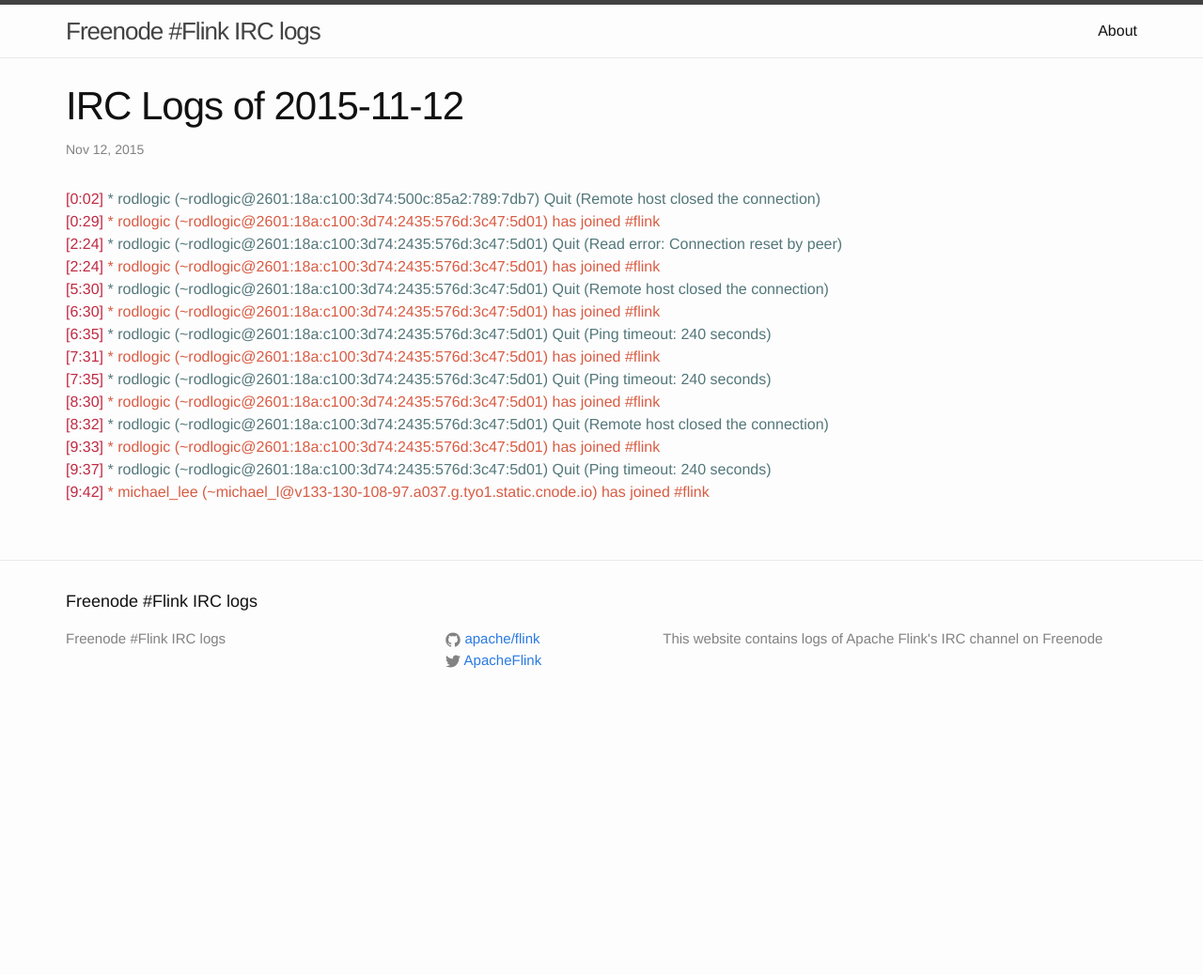
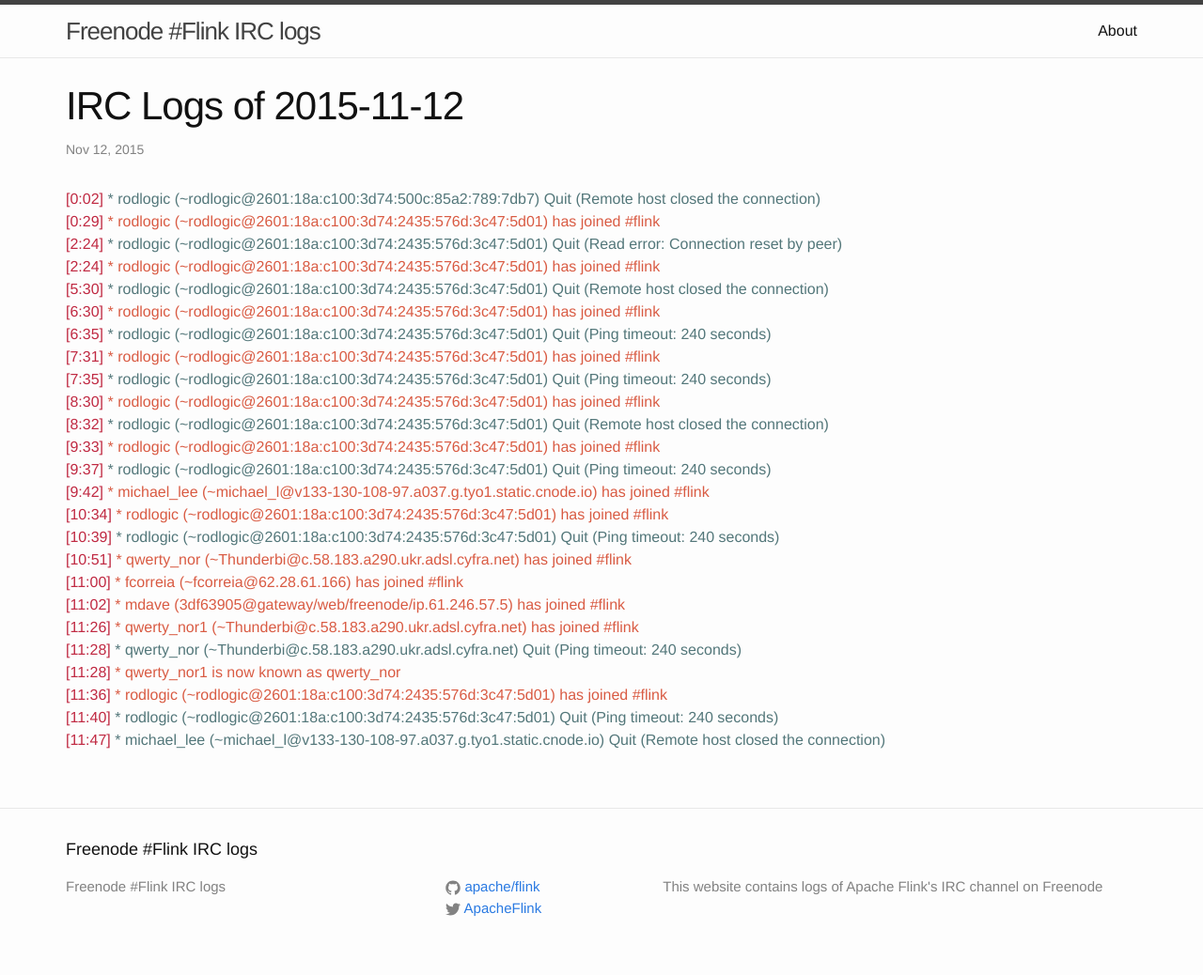
Before and after one commit to flink-irc-logs/flink-irc-logs.github.io, a Jekyll site: the page built from _posts/2015-11-12-logs.markdown, in a window 1280 px wide. Shown: the whole page at 94% size. Built offline with Jekyll 4.4.1, drawn with Linux system fonts in a browser that asks for light colours; before the commit the page ends 900 px from its top, so only the background shows below that.

Commit message:
Update of the logs on Thu Nov 12 12:20:27 CET 2015

```diff
--- a/_posts/2015-11-12-logs.markdown
+++ b/_posts/2015-11-12-logs.markdown
@@ -18,3 +18,14 @@
 <span class="irc-date">[9:33]</span> <span class="irc-green">* rodlogic (~rodlogic@2601:18a:c100:3d74:2435:576d:3c47:5d01) has joined #flink</span><br />
 <span class="irc-date">[9:37]</span> <span class="irc-navy">* rodlogic (~rodlogic@2601:18a:c100:3d74:2435:576d:3c47:5d01) Quit (Ping timeout: 240 seconds)</span><br />
 <span class="irc-date">[9:42]</span> <span class="irc-green">* michael_lee (~michael_l@v133-130-108-97.a037.g.tyo1.static.cnode.io) has joined #flink</span><br />
+<span class="irc-date">[10:34]</span> <span class="irc-green">* rodlogic (~rodlogic@2601:18a:c100:3d74:2435:576d:3c47:5d01) has joined #flink</span><br />
+<span class="irc-date">[10:39]</span> <span class="irc-navy">* rodlogic (~rodlogic@2601:18a:c100:3d74:2435:576d:3c47:5d01) Quit (Ping timeout: 240 seconds)</span><br />
+<span class="irc-date">[10:51]</span> <span class="irc-green">* qwerty_nor (~Thunderbi@c.58.183.a290.ukr.adsl.cyfra.net) has joined #flink</span><br />
+<span class="irc-date">[11:00]</span> <span class="irc-green">* fcorreia (~fcorreia@62.28.61.166) has joined #flink</span><br />
+<span class="irc-date">[11:02]</span> <span class="irc-green">* mdave (3df63905@gateway/web/freenode/ip.61.246.57.5) has joined #flink</span><br />
+<span class="irc-date">[11:26]</span> <span class="irc-green">* qwerty_nor1 (~Thunderbi@c.58.183.a290.ukr.adsl.cyfra.net) has joined #flink</span><br />
+<span class="irc-date">[11:28]</span> <span class="irc-navy">* qwerty_nor (~Thunderbi@c.58.183.a290.ukr.adsl.cyfra.net) Quit (Ping timeout: 240 seconds)</span><br />
+<span class="irc-date">[11:28]</span> <span class="irc-green">* qwerty_nor1 is now known as qwerty_nor</span><br />
+<span class="irc-date">[11:36]</span> <span class="irc-green">* rodlogic (~rodlogic@2601:18a:c100:3d74:2435:576d:3c47:5d01) has joined #flink</span><br />
+<span class="irc-date">[11:40]</span> <span class="irc-navy">* rodlogic (~rodlogic@2601:18a:c100:3d74:2435:576d:3c47:5d01) Quit (Ping timeout: 240 seconds)</span><br />
+<span class="irc-date">[11:47]</span> <span class="irc-navy">* michael_lee (~michael_l@v133-130-108-97.a037.g.tyo1.static.cnode.io) Quit (Remote host closed the connection)</span><br />
```
